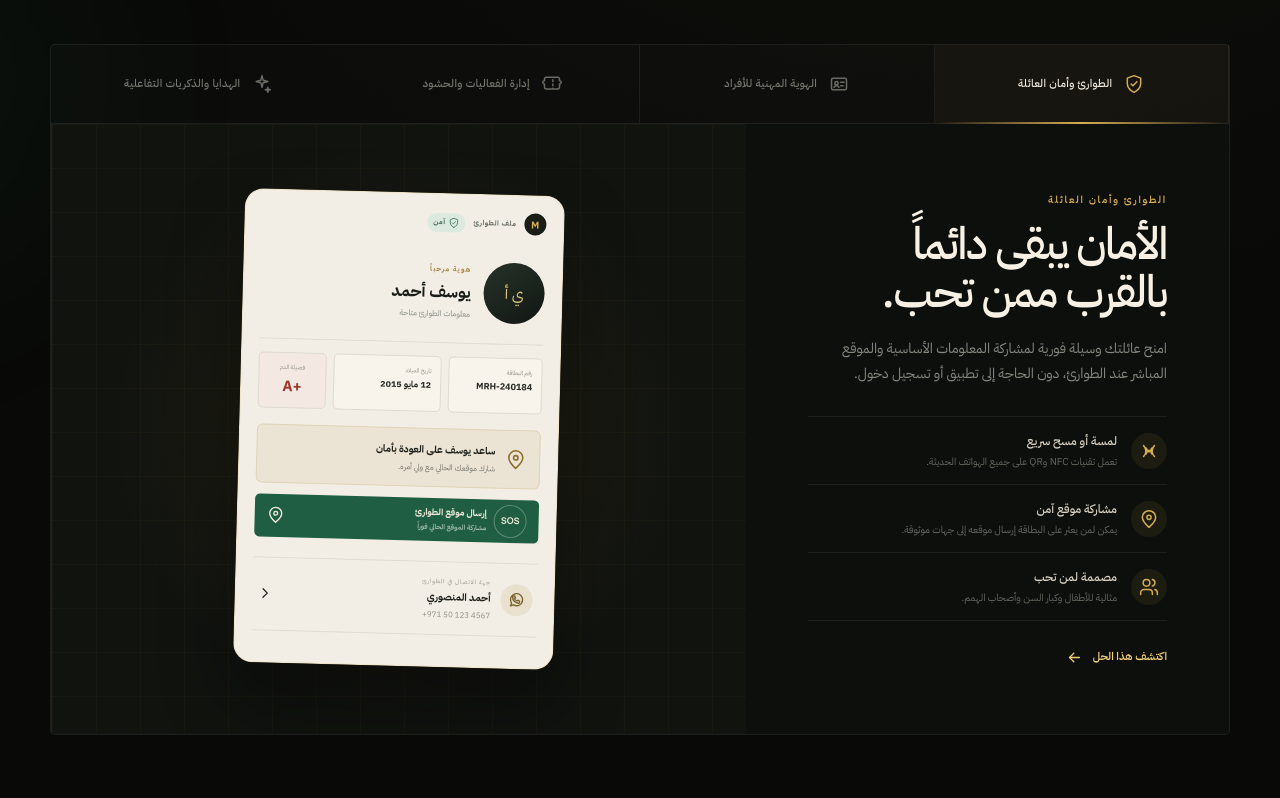
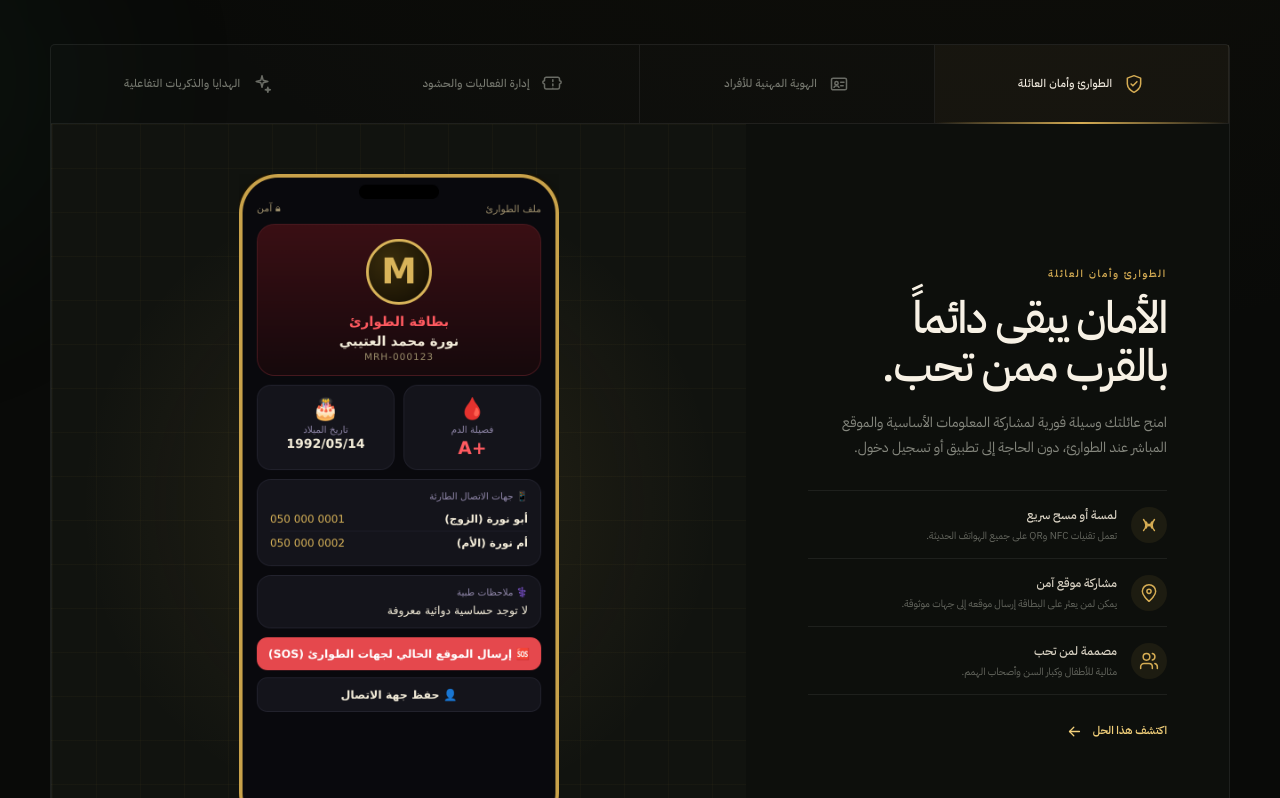
Before and after one commit to marhabanid91-debug/marhabanid-landing, a React (Vite) app: page / in a window 1280 px wide. Shown: the part 1182-1980 px from the top of the page. Built offline with nearby package versions, Linux system fonts and the light colour scheme.

Commit message:
Update App.tsx

```diff
--- a/src/App.tsx
+++ b/src/App.tsx
@@ -2,6 +2,25 @@ import { useState, type ReactNode } from "react";
 import marhabanCardSource from "./assets/marhaban-card-source.jpg";
 import marhabanLogo from "./assets/marhaban-logo.png";
 import marhabanMedallions from "./assets/marhaban-medallions.png";
+import shotPersonal from "./assets/shot-personal.png";
+import shotProfessional from "./assets/shot-professional.png";
+import shotEvents from "./assets/shot-events.png";
+import shotGifts from "./assets/shot-gifts.png";
+
+const shotStyle = {
+  width: "100%",
+  maxWidth: 320,
+  height: "auto",
+  display: "block",
+  margin: "0 auto",
+} as const;
+const giftShotStyle = {
+  width: "100%",
+  maxWidth: 640,
+  height: "auto",
+  display: "block",
+  margin: "0 auto",
+} as const;
 
 type IconName =
   | "arrow"
@@ -527,10 +546,34 @@ function App() {
           </div>
 
           <div className={`solution-preview preview-${solution.id}`}>
-            {solution.id === "personal" && <PersonalPreview />}
-            {solution.id === "professional" && <ProfessionalPreview />}
-            {solution.id === "events" && <EventPreview />}
-            {solution.id === "gifts" && <GiftsPreview />}
+            {solution.id === "personal" &&
+              (shotPersonal ? (
+                <img alt="وضع الطوارئ" src={shotPersonal} style={shotStyle} />
+              ) : (
+                <PersonalPreview />
+              ))}
+            {solution.id === "professional" &&
+              (shotProfessional ? (
+                <img alt="وضع الأعمال" src={shotProfessional} style={shotStyle} />
+              ) : (
+                <ProfessionalPreview />
+              ))}
+            {solution.id === "events" &&
+              (shotEvents ? (
+                <img alt="وضع الفعاليات" src={shotEvents} style={shotStyle} />
+              ) : (
+                <EventPreview />
+              ))}
+            {solution.id === "gifts" &&
+              (shotGifts ? (
+                <img
+                  alt="لوحة هدية عيد ميلاد بباركود وأغنية"
+                  src={shotGifts}
+                  style={giftShotStyle}
+                />
+              ) : (
+                <GiftsPreview />
+              ))}
           </div>
         </div>
       </section>
```
